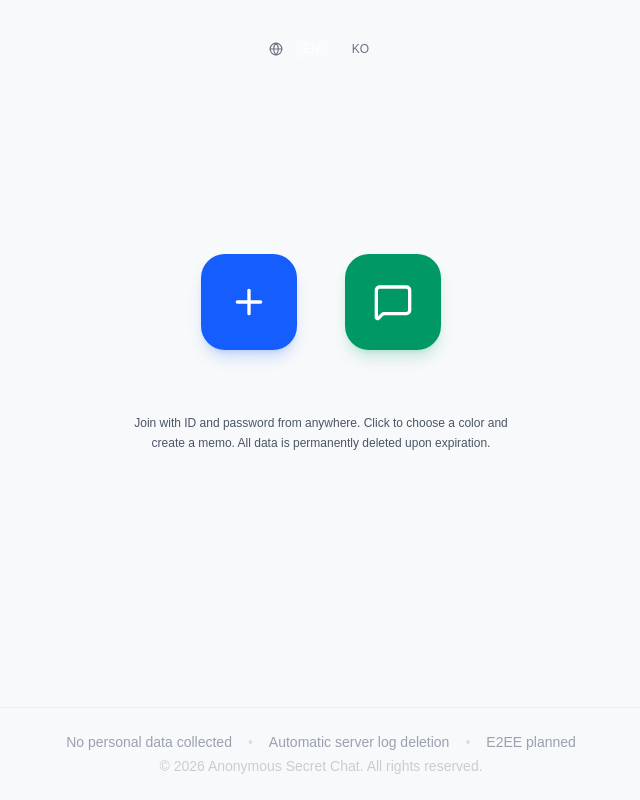
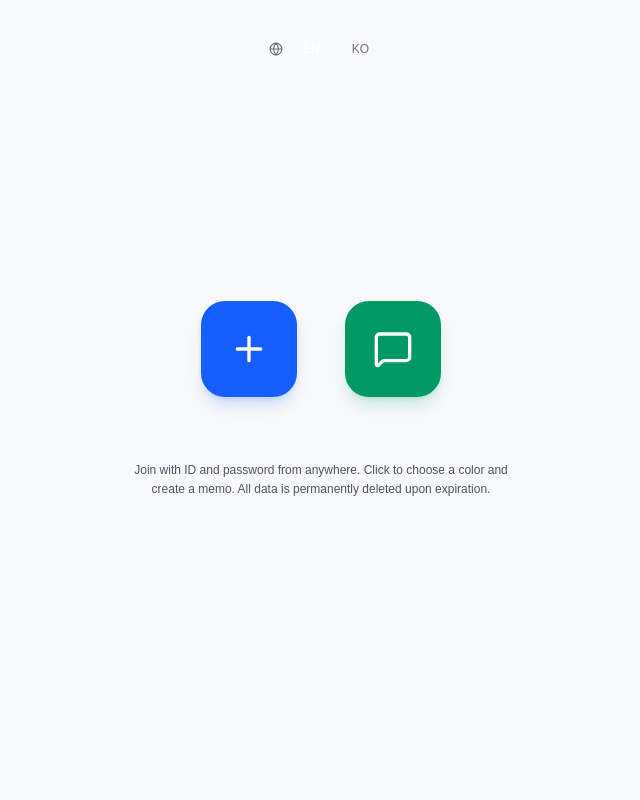
Before and after one commit to Leeseryong88/secret, a Next.js app: page / in a window 1280 px wide. Shown: the whole page, without its empty margins (319-959 px from the left). Built offline with nearby package versions, Linux system fonts and the light colour scheme; no server answers.

Commit message:
Cleanup: Remove footer content as requested

```diff
--- a/src/app/page.tsx
+++ b/src/app/page.tsx
@@ -243,18 +243,6 @@ export default function Home() {
         </AnimatePresence>
       </div>
 
-      {view !== 'CHAT' && (
-        <footer className="w-full py-6 text-gray-400 text-[10px] md:text-sm flex flex-col items-center space-y-1 bg-[#f8f9fa] border-t border-black/5">
-          <div className="flex items-center space-x-2 md:space-x-4">
-            <span>{t.footer1}</span>
-            <span className="opacity-30">•</span>
-            <span>{t.footer2}</span>
-            <span className="opacity-30">•</span>
-            <span>{t.footer3}</span>
-          </div>
-          <p className="opacity-50">© 2026 Anonymous Secret Chat. All rights reserved.</p>
-        </footer>
-      )}
     </main>
   );
 }
--- a/src/lib/translations.ts
+++ b/src/lib/translations.ts
@@ -19,9 +19,6 @@ export const translations = {
     leaveConfirm: 'Leave the chat room?',
     copyId: 'ID copied',
     expireSoon: 'Room expires soon.',
-    footer1: 'No personal data collected',
-    footer2: 'Automatic server log deletion',
-    footer3: 'E2EE planned',
     desc: 'Join with ID and password from anywhere. Click to choose a color and create a memo. All data is permanently deleted upon expiration.',
     createError: 'Failed to create room.',
     joinError: 'Failed to join room.',
@@ -54,9 +51,6 @@ export const translations = {
     leaveConfirm: '채팅방을 나가시겠습니까?',
     copyId: 'ID 복사됨',
     expireSoon: '곧 만료됩니다.',
-    footer1: '개인정보 수집 없음',
-    footer2: '서버 로그 자동 삭제',
-    footer3: '종단간 암호화 예정',
     desc: '어디서나 ID와 비밀번호만 알고있으면 접근할 수 있으며, 빈 곳을 클릭해 색상을 선택하고 메모를 생성하세요. 만료 시 모든 데이터는 영구 삭제됩니다.',
     createError: '채팅방 생성 실패',
     joinError: '채팅방 입장 실패',
```
